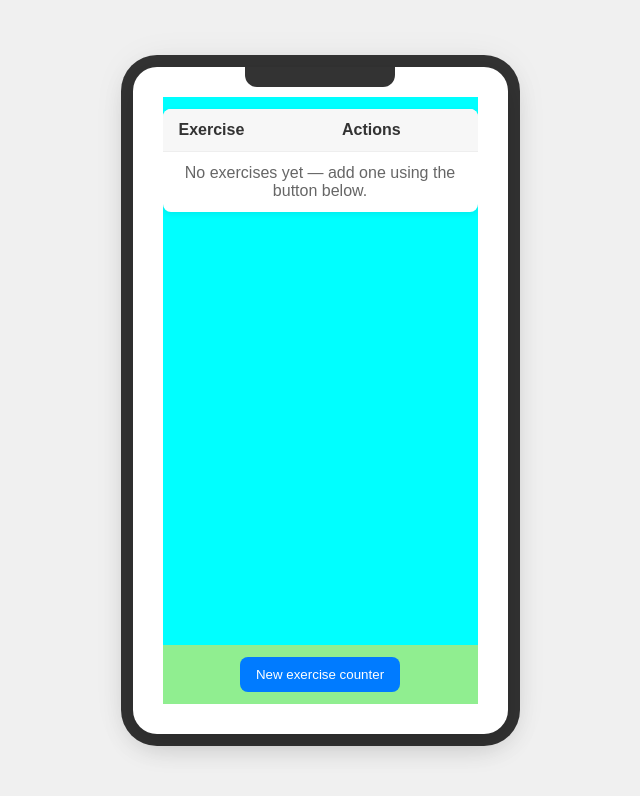
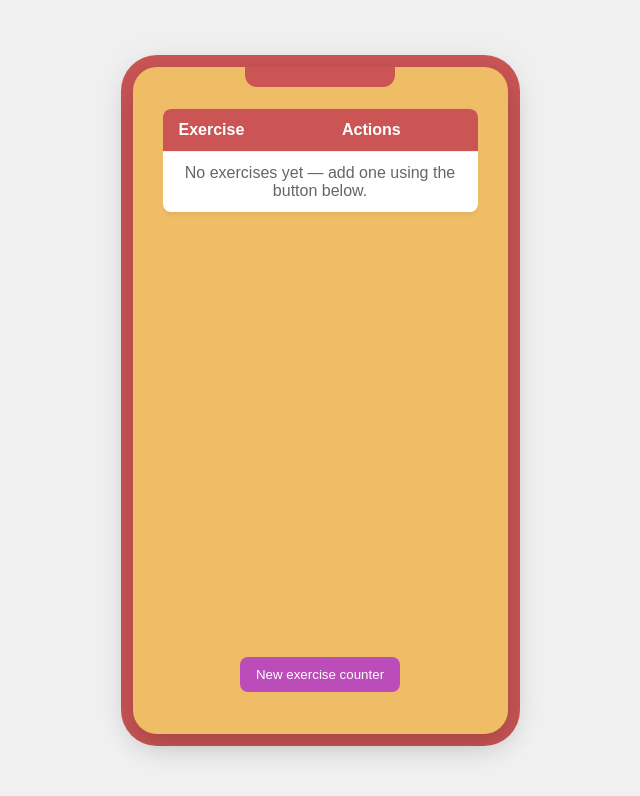
Before and after one commit to AliAlbabily/Exercise-Counter, a React (Vite) app: page / in a window 1280 px wide. Shown: the top 796 px of the page, without its empty margins (320-960 px from the left). Built offline with nearby package versions, Linux system fonts and the light colour scheme.

Commit message:
New app colors

```diff
--- a/src/App.jsx
+++ b/src/App.jsx
@@ -99,15 +99,15 @@ const App = () => {
                                         <button className="icon-btn" onClick={() => openEditModal(ex.id)} title="Edit">
                                             {/* pencil icon */}
                                             <svg width="16" height="16" viewBox="0 0 24 24" fill="none" xmlns="http://www.w3.org/2000/svg">
-                                                <path d="M3 17.25V21h3.75L17.81 9.94l-3.75-3.75L3 17.25z" fill="#333"/>
-                                                <path d="M20.71 7.04a1.003 1.003 0 0 0 0-1.42l-2.34-2.34a1.003 1.003 0 0 0-1.42 0l-1.83 1.83 3.75 3.75 1.84-1.82z" fill="#333"/>
+                                                <path d="M3 17.25V21h3.75L17.81 9.94l-3.75-3.75L3 17.25z" fill="#222"/>
+                                                <path d="M20.71 7.04a1.003 1.003 0 0 0 0-1.42l-2.34-2.34a1.003 1.003 0 0 0-1.42 0l-1.83 1.83 3.75 3.75 1.84-1.82z" fill="#222"/>
                                             </svg>
                                         </button>
                                         <button className="icon-btn" onClick={() => deleteExercise(ex.id)} title="Delete">
                                             {/* trash icon */}
                                             <svg width="16" height="16" viewBox="0 0 24 24" fill="none" xmlns="http://www.w3.org/2000/svg">
-                                                <path d="M6 19a2 2 0 0 0 2 2h8a2 2 0 0 0 2-2V7H6v12z" fill="#c00"/>
-                                                <path d="M19 4h-3.5l-1-1h-5l-1 1H5v2h14V4z" fill="#c00"/>
+                                                <path d="M6 19a2 2 0 0 0 2 2h8a2 2 0 0 0 2-2V7H6v12z" fill="#cb5555"/>
+                                                <path d="M19 4h-3.5l-1-1h-5l-1 1H5v2h14V4z" fill="#cb5555"/>
                                             </svg>
                                         </button>
                                     </td>
--- a/src/index.css
+++ b/src/index.css
@@ -23,11 +23,11 @@ body {
 .mobile-container {
     width: 375px; /* Typical mobile width */
     height: 667px; /* Typical mobile height */
-    background-color: #ffffff; /* Different color from root background */
+    background-color: #f0bd67; /* Theme primary warm color */
     border-radius: 24px; /* Rounded corners like a phone */
     box-shadow:
         0 10px 30px rgba(0, 0, 0, 0.2), /* Main shadow */
-        0 0 0 12px #333, /* Phone border */
+    0 0 0 12px #cb5555, /* Phone border (theme red) */
         0 0 40px rgba(0, 0, 0, 0.1); /* Outer glow */
     display: flex;
     flex-direction: column;
@@ -54,7 +54,7 @@ body {
     transform: translateX(-50%);
     width: 40%;
     height: 20px;
-    background-color: #333;
+    background-color: #cb5555; /* notch color */
     border-bottom-left-radius: 12px;
     border-bottom-right-radius: 12px;
 }
@@ -93,7 +93,7 @@ p {
 /* Primary/main area should take roughly 80% of the container height */
 .section-table-main {
     flex: 9 1 0%; /* grow 9, shrink 1 -> about 90% in a 9:1 ratio */
-    background-color: aqua;
+    background-color: transparent;
     align-items: flex-start;
     /* allow internal scrolling instead of expanding the container */
     min-height: 0; /* required for overflow to work properly inside flex children */
@@ -104,7 +104,7 @@ p {
 /* Side/footer area should take roughly 20% of the container height */
 .section-table-side {
     flex: 1 1 0%; /* grow 1, shrink 1 -> about 10% */
-    background-color: lightgreen;
+    background-color: transparent;
 }
 
 /* Exercise table styling */
@@ -120,9 +120,9 @@ p {
 .exercise-table thead th {
     text-align: left;
     padding: 12px 16px;
-    background: #f7f7f7;
+    background: #cb5555; /* table header uses theme red */
     font-weight: 600;
-    color: #333;
+    color: #fff;
 }
 
 .exercise-table tbody td {
@@ -160,7 +160,7 @@ p {
 }
 
 .primary-btn {
-    background: #007bff;
+    background: #bc4cba; /* theme purple */
     color: white;
     border: none;
     padding: 10px 16px;
@@ -169,7 +169,7 @@ p {
 }
 
 .primary-btn:hover {
-    background: #0069d9;
+    background: #9c3aa0; /* slightly darker purple */
 }
 
 /* Modal styles */
```
